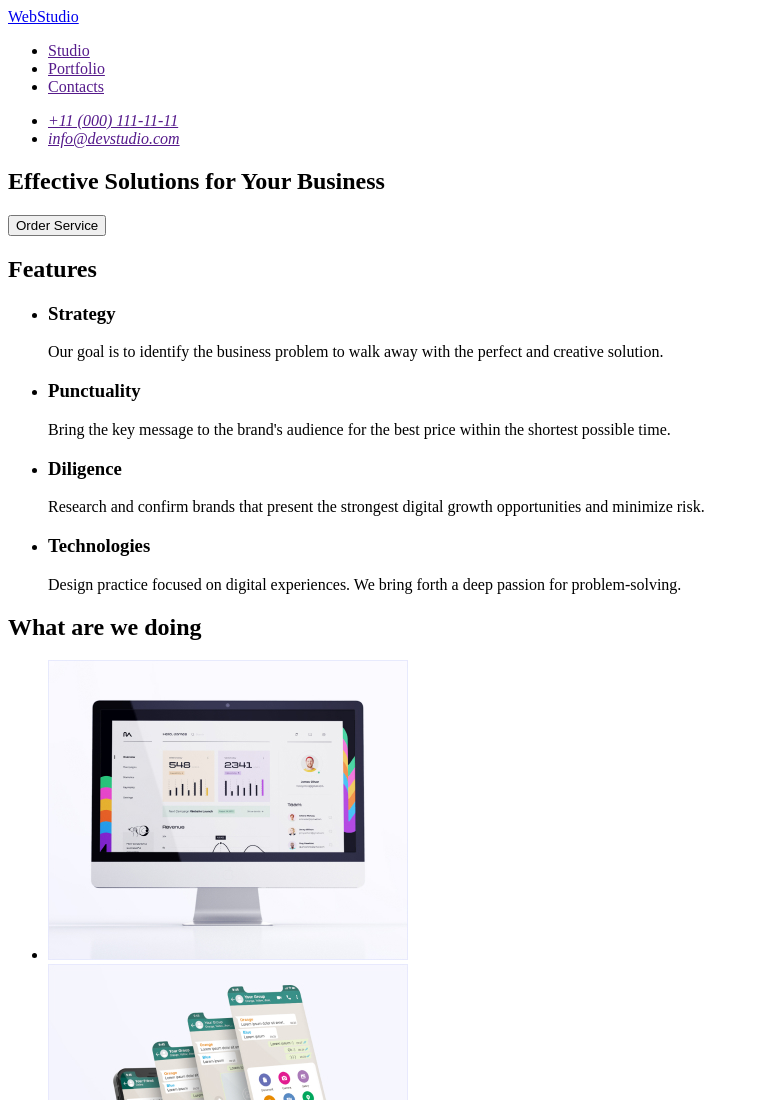
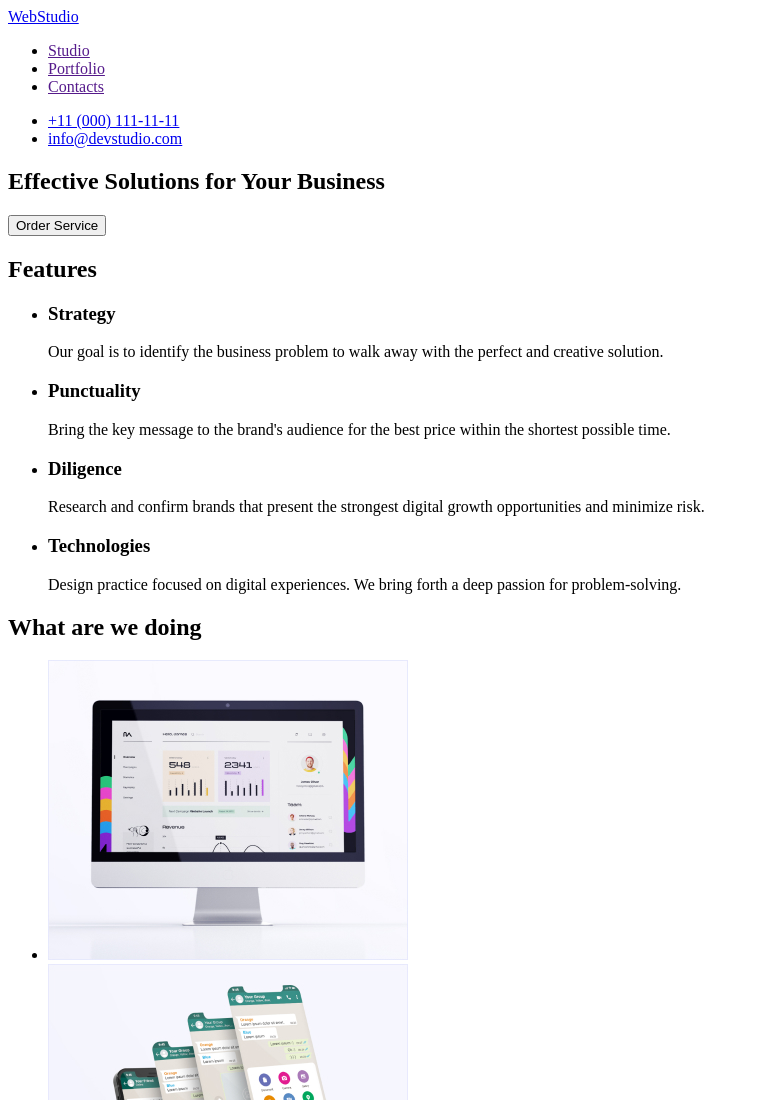
Before and after one commit to Dianka24336/goit-markup-hw-01, a plain HTML site: page index.html in a window 1280 px wide. Shown: the top 1100 px of the page, without its empty margins (0-759 px from the left). Drawn offline with Linux system fonts and the light colour scheme.

Commit message:
corrected index.html

```diff
--- a/index.html
+++ b/index.html
@@ -16,12 +16,10 @@
                 <li><a href="">Contacts</a></li>
             </ul>
         </nav>
-        <address>
-            <ul>
-                <li><a href="">+11 (000) 111-11-11</a></li>
-                <li><a href="">info@devstudio.com</a></li>
+         <ul>
+                <li><a href="tel:+110001111111">+11 (000) 111-11-11</a></li>
+                <li><a href="mailto:info@devstudio.com">info@devstudio.com</a></li>
             </ul>
-        </address>
     </header>
     <main>
         <section>
```
